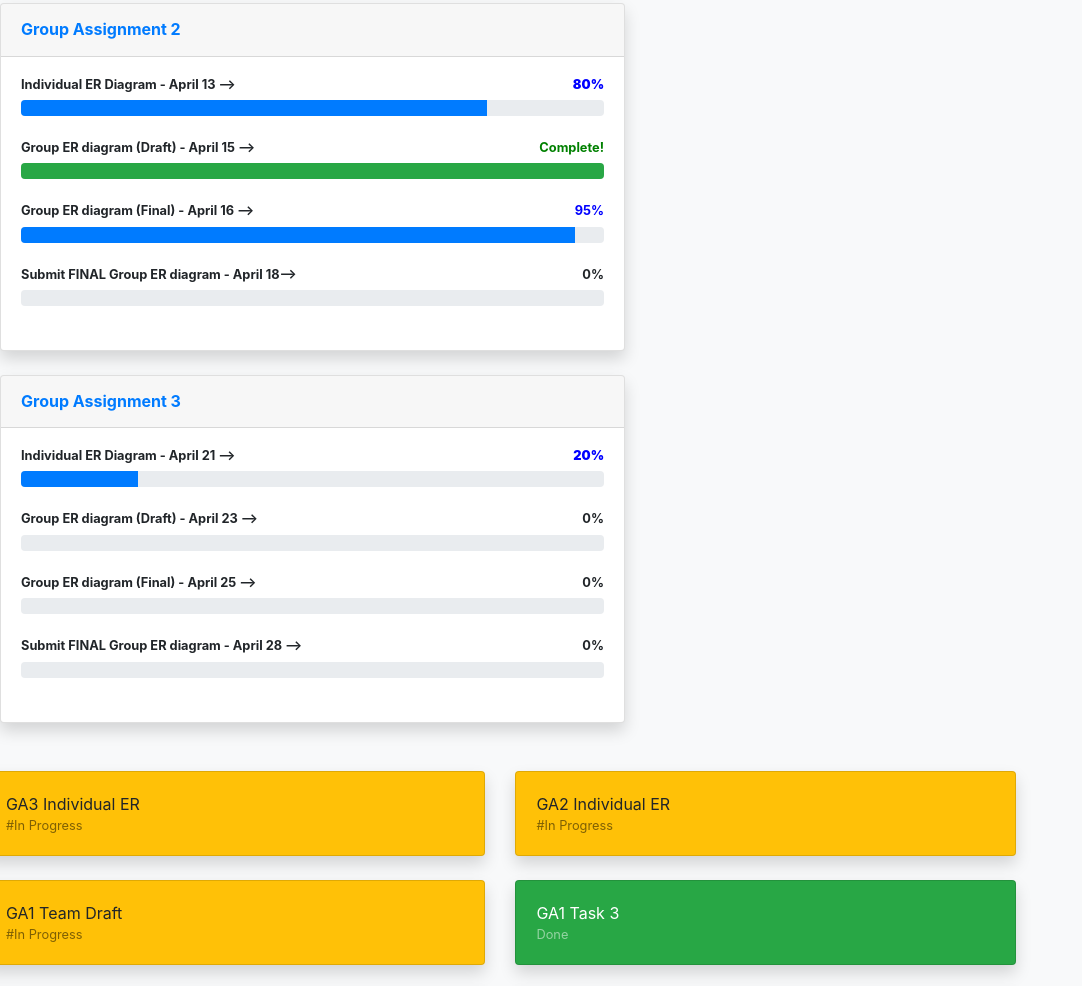
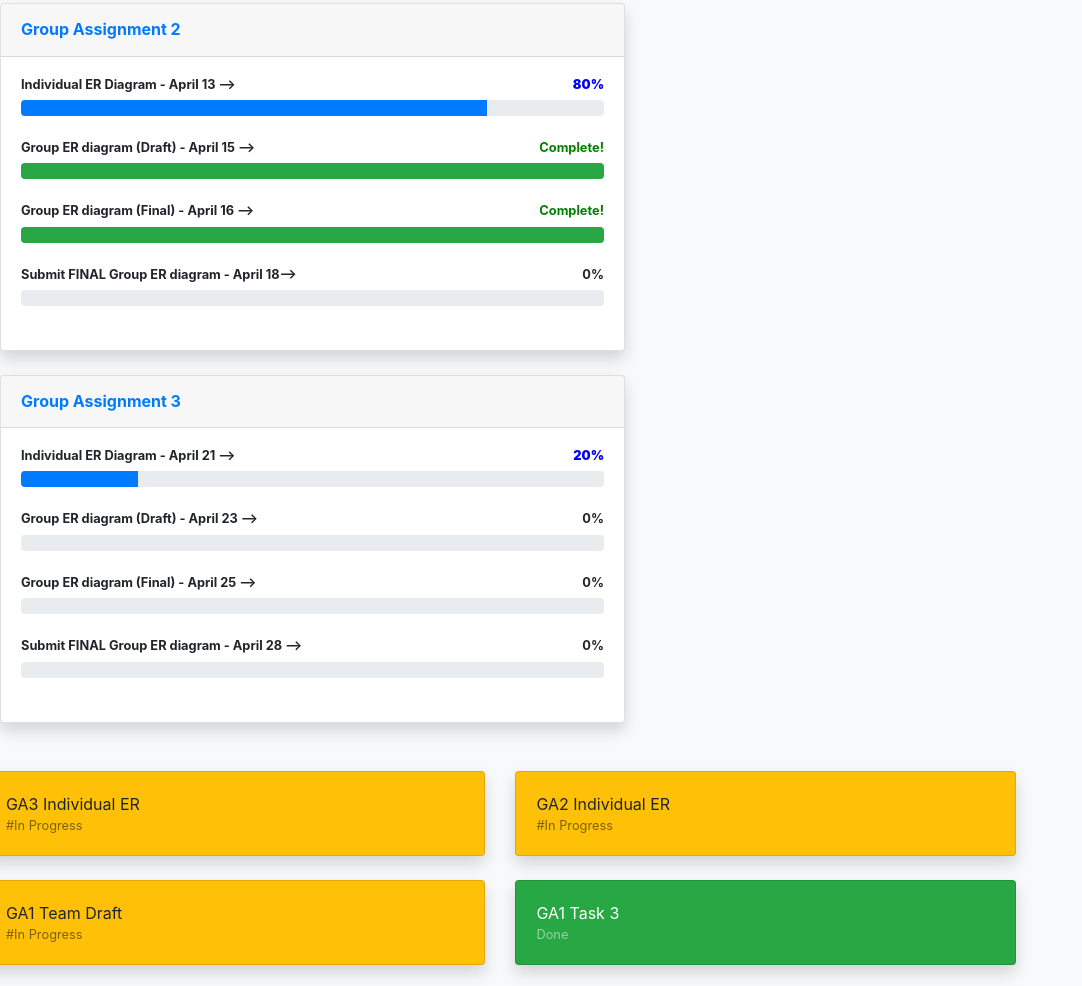
Before and after one commit to UHDrob/uhdproject, a website with bundled scripts: page index.html in a window 1280 px wide. Shown: the part 2095-3081 px from the top of the page, without its empty margins (0-1082 px from the left). Built offline with nearby package versions, Linux system fonts and the light colour scheme.

Commit message:
GA2 Final

```diff
--- a/index.html
+++ b/index.html
@@ -186,9 +186,9 @@
                               aria-valuenow="60" aria-valuemin="0" aria-valuemax="100"></div>
                           </div>
                       <h4 class="small font-weight-bold">Group ER diagram (Final) - April 16 --> <span
-                          class="float-right" style="color:blue">95%</span></h4>
+                          class="float-right" style="color:green">Complete!</span></h4>
                           <div class="progress mb-4">
-                          <div class="progress-bar" role="progressbar" style="width: 95%"
+                          <div class="progress-bar bg-success" role="progressbar" style="width: 100%"
                               aria-valuenow="60" aria-valuemin="0" aria-valuemax="100"></div>
                           </div>
                       <h4 class="small font-weight-bold">Submit FINAL Group ER diagram - April 18--> <span
```
Also changed, not shown: ga2.html (+3 -0 lines).
